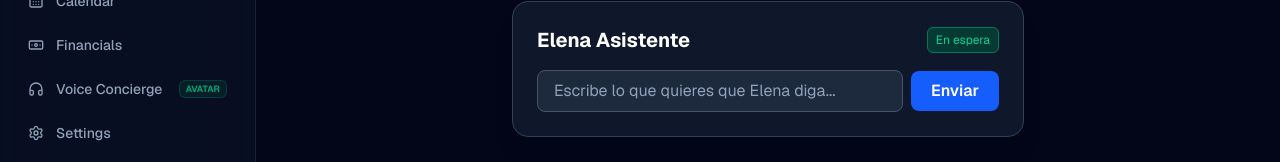
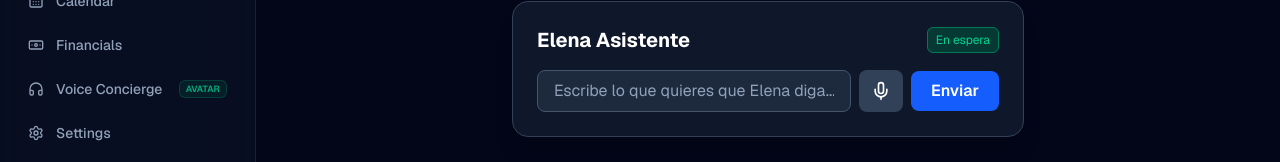
Before and after one commit to mfccpro-founder/zencierge, a Next.js app: page /dashboard in a window 1280 px wide. Shown: the part 189-351 px from the top of the page. Built offline with nearby package versions, Linux system fonts and the light colour scheme; no server answers; the database is empty.

Commit message:
Switch Elena widget to native browser TTS + webkitSpeechRecognition mic input

```diff
--- a/src/components/dashboard/elena-voice-widget.tsx
+++ b/src/components/dashboard/elena-voice-widget.tsx
@@ -1,44 +1,127 @@
 "use client";
 
-import React, { useState } from "react";
+import React, { useEffect, useRef, useState } from "react";
+import { Mic, MicOff } from "lucide-react";
+
+declare global {
+  interface Window {
+    webkitSpeechRecognition?: new () => BrowserSpeechRecognition;
+    SpeechRecognition?: new () => BrowserSpeechRecognition;
+  }
+}
+
+interface BrowserSpeechRecognition extends EventTarget {
+  lang: string;
+  continuous: boolean;
+  interimResults: boolean;
+  onresult: ((event: BrowserSpeechRecognitionEvent) => void) | null;
+  onerror: ((event: Event) => void) | null;
+  onend: (() => void) | null;
+  start: () => void;
+  stop: () => void;
+  abort: () => void;
+}
+
+interface BrowserSpeechRecognitionEvent {
+  resultIndex: number;
+  results: ArrayLike<{
+    isFinal: boolean;
+    0: { transcript: string };
+  }>;
+}
+
+/** Pick the best Spanish voice available in the browser (es-US → es-ES → any es). */
+function pickSpanishVoice(voices: SpeechSynthesisVoice[]): SpeechSynthesisVoice | undefined {
+  return (
+    voices.find((v) => v.lang === "es-US") ??
+    voices.find((v) => v.lang === "es-ES") ??
+    voices.find((v) => v.lang.toLowerCase().startsWith("es-"))
+  );
+}
 
 export default function ElenaVoiceWidget() {
   const [input, setInput] = useState("");
   const [status, setStatus] = useState("En espera");
-  const [loading, setLoading] = useState(false);
+  const [listening, setListening] = useState(false);
+  const recognitionRef = useRef<BrowserSpeechRecognition | null>(null);
+  const voiceRef = useRef<SpeechSynthesisVoice | null>(null);
 
-  const handleSubmit = async (e: React.FormEvent) => {
+  useEffect(() => {
+    const loadVoices = () => {
+      voiceRef.current = pickSpanishVoice(window.speechSynthesis.getVoices()) ?? null;
+    };
+    loadVoices();
+    window.speechSynthesis.addEventListener("voiceschanged", loadVoices);
+    return () => {
+      window.speechSynthesis.removeEventListener("voiceschanged", loadVoices);
+      recognitionRef.current?.abort();
+    };
+  }, []);
+
+  /** Native browser TTS — no server calls, no server-error blocking. */
+  const speak = (text: string) => {
+    if (!text.trim()) return;
+    const utterance = new SpeechSynthesisUtterance(text);
+    if (voiceRef.current) utterance.voice = voiceRef.current;
+    utterance.lang = voiceRef.current?.lang ?? "es-ES";
+    setStatus("Elena hablando...");
+    utterance.onstart = () => setStatus("Elena hablando...");
+    utterance.onend = () => setStatus("Listo");
+    utterance.onerror = () => setStatus("Listo");
+    window.speechSynthesis.cancel();
+    window.speechSynthesis.speak(utterance);
+  };
+
+  const handleSubmit = (e: React.FormEvent) => {
     e.preventDefault();
-    if (!input.trim() || loading) return;
+    if (!input.trim()) return;
+    const text = input.trim();
+    setInput("");
+    speak(text);
+  };
 
-    const prompt = input;
-    setInput("");
-    setLoading(true);
-    setStatus("Procesando respuesta...");
+  const toggleMic = () => {
+    if (listening) {
+      recognitionRef.current?.stop();
+      setListening(false);
+      setStatus("En espera");
+      return;
+    }
 
-    try {
-      const ttsRes = await fetch("/api/tts", {
-        method: "POST",
-        headers: { "Content-Type": "application/json" },
-        body: JSON.stringify({ text: prompt, voice: "nova" }),
-      });
+    const Recognition =
+      window.webkitSpeechRecognition ?? window.SpeechRecognition;
+    if (!Recognition) {
+      setStatus("Micrófono no soportado en este navegador");
+      return;
+    }
 
-      if (ttsRes.ok) {
-        const blob = await ttsRes.blob();
-        const audioUrl = URL.createObjectURL(blob);
-        const audio = new Audio(audioUrl);
-        setStatus("Reproduciendo audio...");
-        await audio.play();
-        setStatus("Listo");
-      } else {
-        setStatus("Error en /api/tts (Status " + ttsRes.status + ")");
-      }
-    } catch (err) {
-      setStatus("Error de conexión");
-      console.error(err);
-    } finally {
-      setLoading(false);
-    }
+    const recognition = new Recognition();
+    recognitionRef.current = recognition;
+    recognition.lang = "es-ES";
+    recognition.continuous = false;
+    recognition.interimResults = false;
+
+    recognition.onresult = (event) => {
+      const transcript = Array.from(event.results)
+        .map((result) => result[0].transcript)
+        .join(" ")
+        .trim();
+      if (!transcript) return;
+      setInput(transcript);
+      setStatus(`"${transcript}"`);
+      speak(transcript);
+    };
+
+    recognition.onerror = () => {
+      setListening(false);
+      setStatus("No te he escuchado. Prueba otra vez.");
+    };
+
+    recognition.onend = () => setListening(false);
+
+    setListening(true);
+    setStatus("Escuchando...");
+    recognition.start();
   };
 
   return (
@@ -56,14 +139,24 @@ export default function ElenaVoiceWidget() {
           onChange={(e) => setInput(e.target.value)}
           placeholder="Escribe lo que quieres que Elena diga..."
           className="flex-1 min-w-0 px-4 py-2 bg-slate-800 border border-slate-600 rounded-lg text-white placeholder-slate-400 focus:outline-none focus:ring-2 focus:ring-blue-500"
-          disabled={loading}
         />
         <button
+          type="button"
+          onClick={toggleMic}
+          aria-label={listening ? "Detener micrófono" : "Hablar por micrófono"}
+          className={`shrink-0 flex items-center justify-center w-11 h-[42px] rounded-lg transition ${
+            listening
+              ? "bg-rose-600 hover:bg-rose-500 text-white"
+              : "bg-slate-700 hover:bg-slate-600 text-white"
+          }`}
+        >
+          {listening ? <MicOff className="h-5 w-5" /> : <Mic className="h-5 w-5" />}
+        </button>
+        <button
           type="submit"
-          disabled={loading}
-          className="shrink-0 px-5 py-2 bg-blue-600 hover:bg-blue-500 font-semibold rounded-lg disabled:opacity-50 transition"
+          className="shrink-0 px-5 py-2 bg-blue-600 hover:bg-blue-500 font-semibold rounded-lg transition"
         >
-          {loading ? "..." : "Enviar"}
+          Enviar
         </button>
       </form>
     </div>
```
